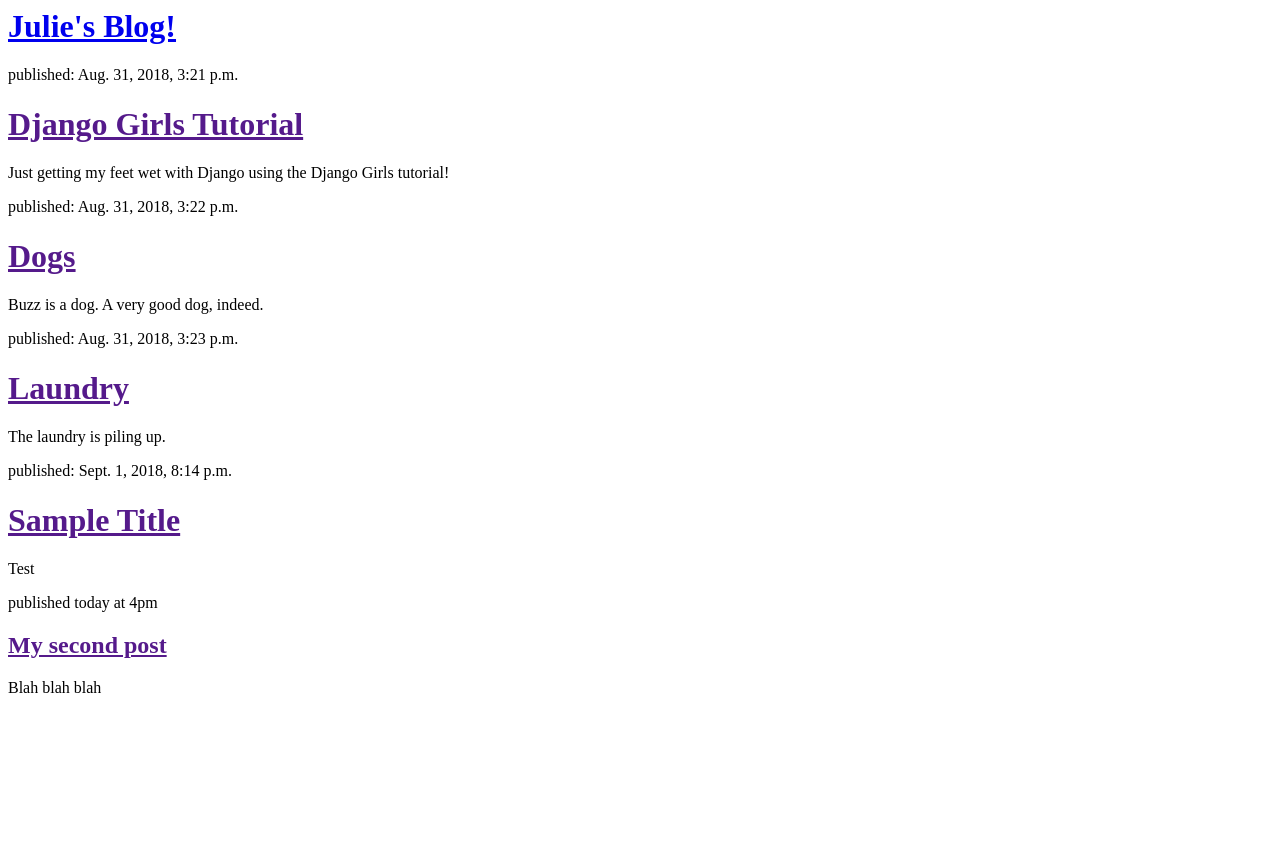
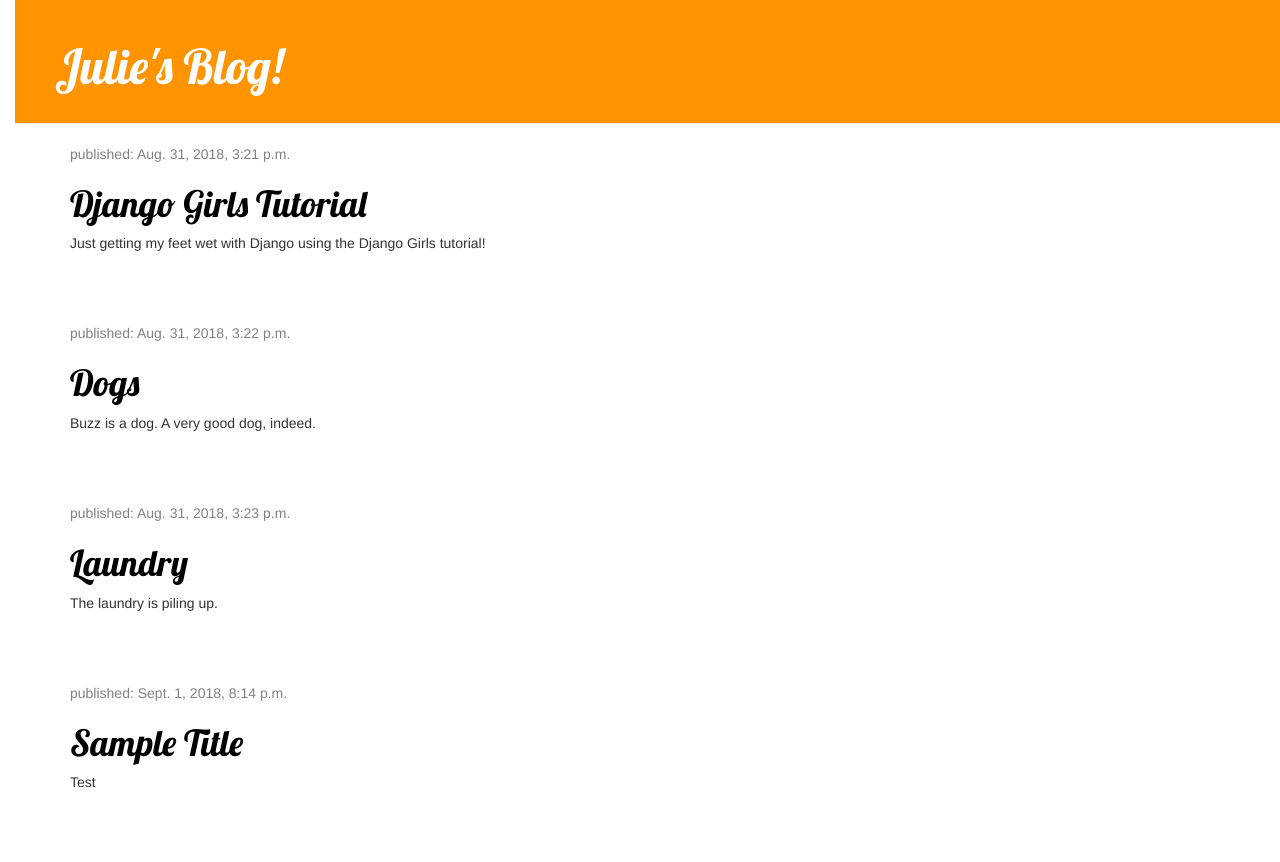
Before and after one commit to juliemenge/djangogirlstutorial, a Django app: page / in a window 1280 px wide. Before the commit the page ends 693 px from the top, so only its background shows below. Run offline with Django 3.2, Linux system fonts and the light colour scheme; data comes from the database, SQL or seed files in the repository; some libraries are stand-ins or nearby versions.

Commit message:
added bootstrap

```diff
--- /dev/null
+++ b/blog/static/css/blog.css
@@ -0,0 +1,55 @@
+.page-header {
+    background-color: #ff9400;
+    margin-top: 0;
+    padding: 20px 20px 20px 40px;
+}
+
+.page-header h1, .page-header h1 a, .page-header h1 a:visited, .page-header h1 a:active {
+    color: #ffffff;
+    font-size: 36pt;
+    text-decoration: none;
+}
+
+.content {
+    margin-left: 40px;
+}
+
+h1, h2, h3, h4 {
+    font-family: 'Lobster', cursive;
+}
+
+.date {
+    color: #828282;
+}
+
+.save {
+    float: right;
+}
+
+.post-form textarea, .post-form input {
+    width: 100%;
+}
+
+.top-menu, .top-menu:hover, .top-menu:visited {
+    color: #ffffff;
+    float: right;
+    font-size: 26pt;
+    margin-right: 20px;
+}
+
+.post {
+    margin-bottom: 70px;
+}
+
+.post h1 a, .post h1 a:visited {
+    color: #000000;
+}
+
+h1 a {
+    color: #FCA205;
+    font-family: 'Lobster';
+}
+
+body {
+    padding-left: 15px;
+}
--- a/blog/templates/blog/post_list.html
+++ b/blog/templates/blog/post_list.html
@@ -1,24 +1,34 @@
+{% load static %}
+
 <html>
     <head>
+        <link rel="stylesheet" href="//maxcdn.bootstrapcdn.com/bootstrap/3.2.0/css/bootstrap.min.css">
+        <link rel="stylesheet" href="//maxcdn.bootstrapcdn.com/bootstrap/3.2.0/css/bootstrap-theme.min.css">
+        <link href="//fonts.googleapis.com/css?family=Lobster&subset=latin,latin-ext" rel="stylesheet" type="text/css">
+        <link rel="stylesheet" href="{% static 'css/blog.css' %}">
         <title>Julie's blog</title>
     </head>
     <body>
-        <div>
+        <div class="page-header">
             <h1><a href="/">Julie's Blog!</a></h1>
         </div>
 
         <div>
+            <div class="content container">
+                <div class="row">
+                    <div class="col-md-8">
                         {% for post in posts %}
+                            <div class="post">
+                                <div class="date">
                                     <p>published: {{ post.published_date }}</p>
+                                </div>
                                 <h1><a href="">{{ post.title }}</a></h1>
                                 <p>{{ post.text|linebreaksbr }}</p>
+                            </div>
                         {% endfor %}
                     </div>
-
-        <div>
-            <p>published today at 4pm</p>
-            <h2><a href="">My second post</a></h2>
-            <p>Blah blah blah</p>
+                </div>
+</div>
         </div>
     </body>
 </html>
```
Lines whose indentation alone changed are shown as unchanged.
